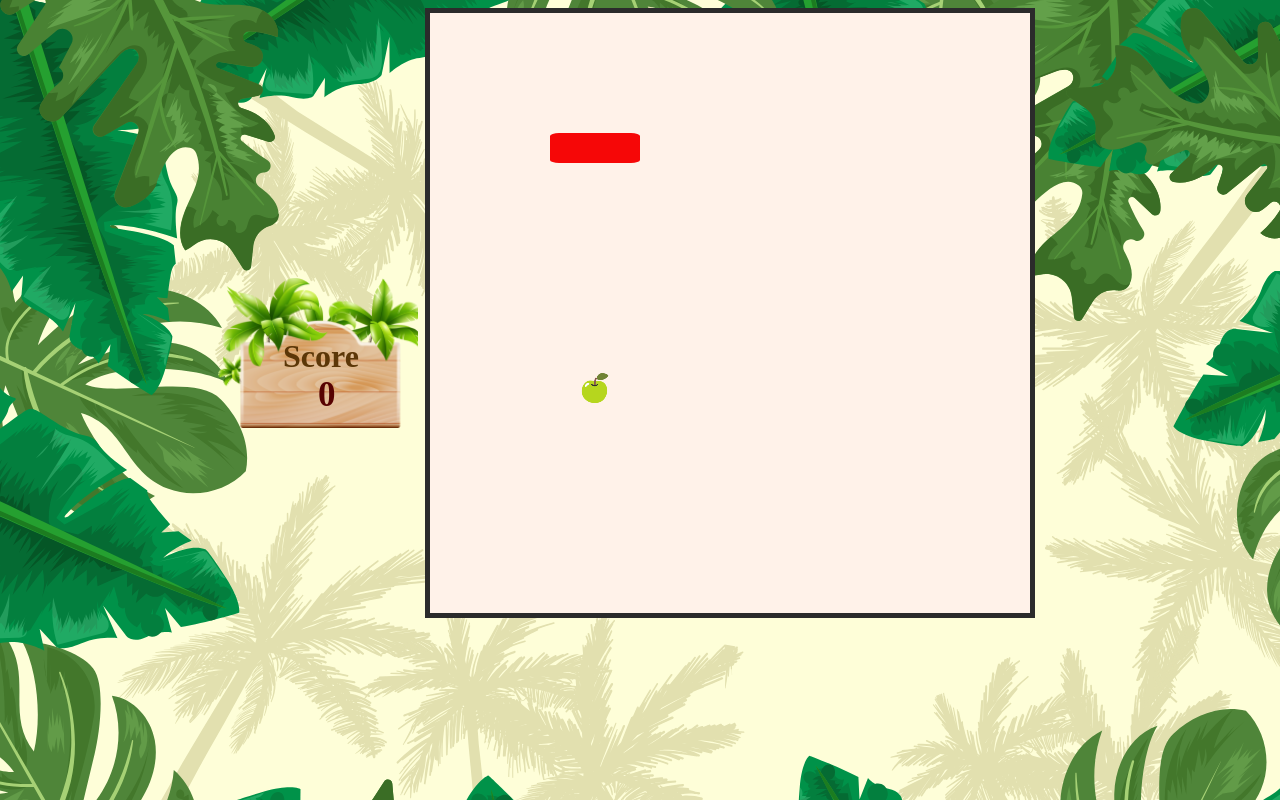
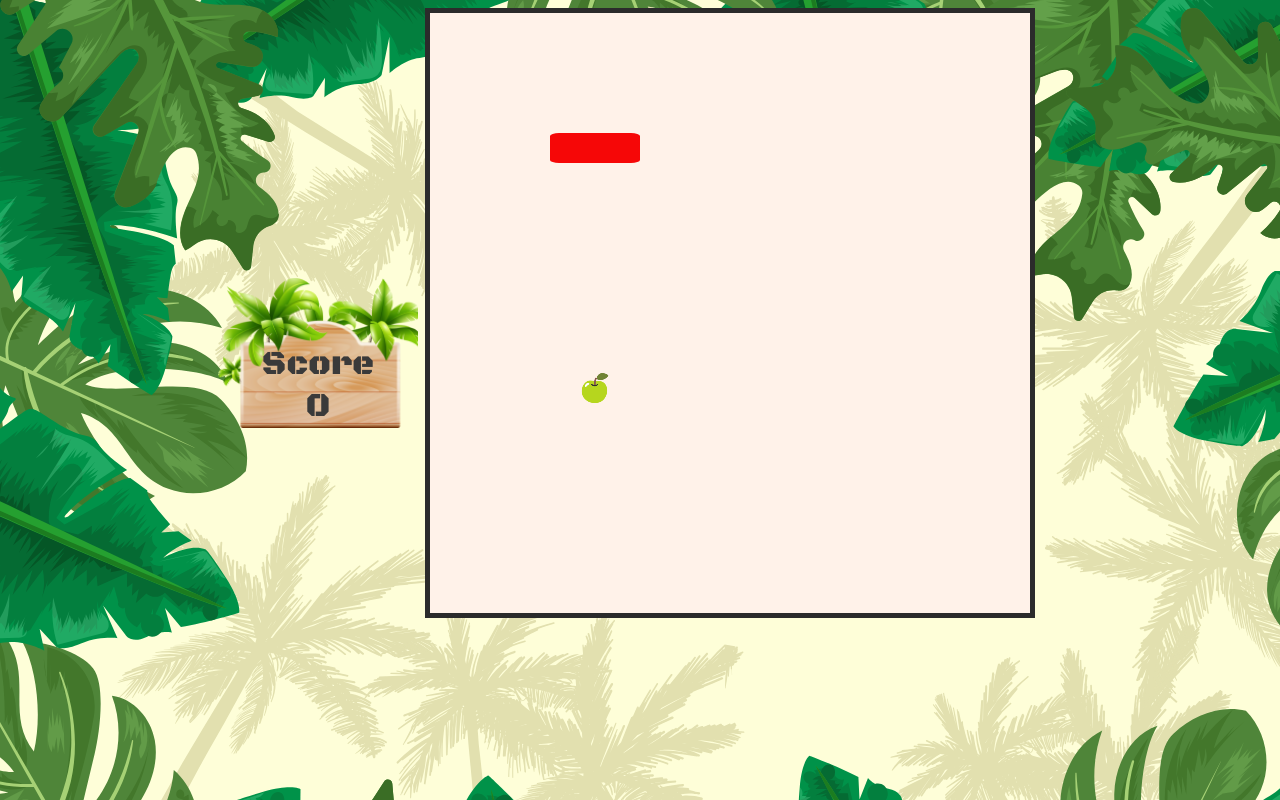
Before and after one commit to Makraiyassin/exoJS-Snake, a plain HTML site: page index.html in a window 1280 px wide. Drawn offline with Linux system fonts and the light colour scheme.

Commit message:
changement police score

```diff
--- a/index.html
+++ b/index.html
@@ -5,6 +5,7 @@
     <meta charset="UTF-8">
     <meta name="viewport" content="width=device-width, initial-scale=1.0">
     <link rel="stylesheet" href="css/style.css">
+    <link href="https://fonts.googleapis.com/css2?family=Bangers&family=Black+Ops+One&display=swap" rel="stylesheet">
 
     <title>Snake</title>
 
@@ -12,10 +13,7 @@
 
 <body>
     <div id="score">
-        <div id="score2">
-            <h1>Score</h1>
-            <h2>0</h2>
-        </div>
+        <p>Score <br> 0</p>
     </div>
     <div id="canvas">
         <div id="snake"></div>
--- a/js/snake.js
+++ b/js/snake.js
@@ -3,15 +3,11 @@ let canvas = document.getElementById("canvas");
 let snake = document.getElementById("snake");
 let apple = document.getElementById("apple");
 
-// function move() {
-
-// }
-
 function randapple() {
     let x = Math.floor(Math.random()*20)+1
     let y = Math.floor(Math.random()*20)+1
 
-    return document.getElementById("apple").style.gridArea= x+"/"+y+"/"+(x+1)+"/"+(y+1);
+    return apple.style.gridArea= x+"/"+y+"/"+(x+1)+"/"+(y+1);
 }
 apple = randapple();
 
--- a/sass/style.scss
+++ b/sass/style.scss
@@ -6,17 +6,12 @@
     height: 150px;
     background-image: url(../images/pancarte.png);
     float: left;
-    #score2{
-        padding: 15px 50px;
-        h1{
-            color: rgb(92, 55, 8);
-            margin: 45px 15% 0px;        }
-        h2{
-            color: rgb(87, 2, 2);
-            font-size: 35px;
-            font-weight: bold;
-            margin: 0 50%;
-        }
+    font-family: 'Black Ops One', cursive;
+    color: #3a3a3a;
+    p{
+        text-align: center;
+        margin-top: 65px;
+        font-size: 34px;
     }
 }
 
```
Also changed, not shown: css/style.css, images/bg1.jpg (deleted), images/pancarte.jpg (deleted), images/serpent.jpg (deleted), 1 other file.
